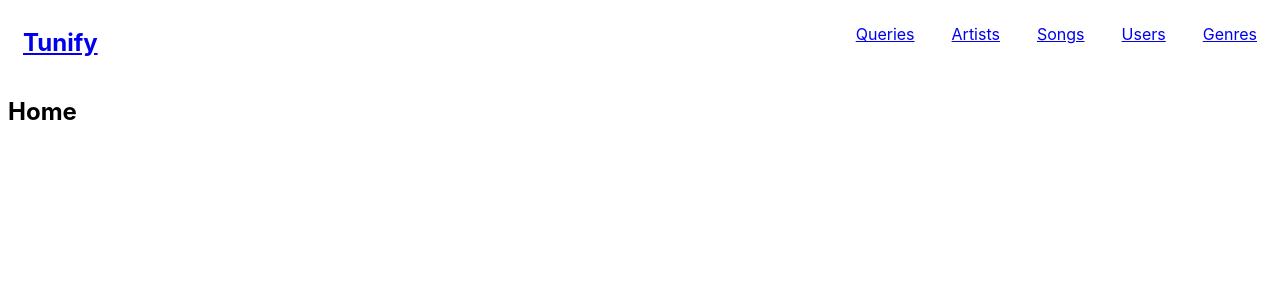
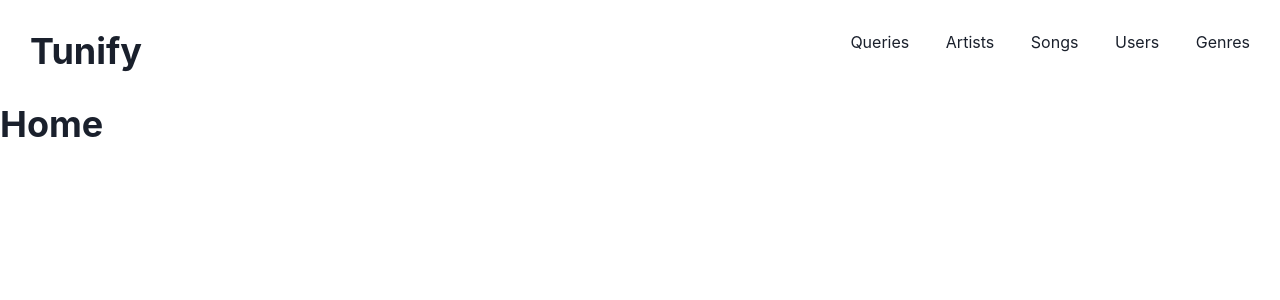
Before and after one commit to renzol2/tunify, a React (Create React App) app in the folder frontend/: page / in a window 1280 px wide. Shown: the top 300 px of the page. Built offline with nearby package versions, Linux system fonts and the light colour scheme.

Commit message:
Install Chakra UI

```diff
--- a/frontend/package.json
+++ b/frontend/package.json
@@ -3,11 +3,15 @@
   "version": "0.1.0",
   "private": true,
   "dependencies": {
+    "@chakra-ui/react": "^1.6.0",
+    "@emotion/react": "^11.1.5",
+    "@emotion/styled": "^11.3.0",
     "@testing-library/jest-dom": "^5.11.9",
     "@testing-library/react": "^11.2.5",
     "@testing-library/user-event": "^12.8.3",
     "axios": "^0.21.1",
     "cors": "^2.8.5",
+    "framer-motion": "^4.1.10",
     "react": "^17.0.2",
     "react-dom": "^17.0.2",
     "react-router-dom": "^5.2.0",
--- a/frontend/src/App.js
+++ b/frontend/src/App.js
@@ -1,5 +1,6 @@
 import './App.css';
 import React from 'react';
+import { Box, Flex, Heading } from '@chakra-ui/react';
 import { BrowserRouter as Router, Switch, Route, Link } from 'react-router-dom';
 import Artists from './pages/Artists';
 import Songs from './pages/Songs';
@@ -19,34 +20,26 @@ function App() {
 
   return (
     <Router>
-      <div>
+      <Box>
         {/* Nav bar */}
-        <div style={{ width: '100%' }}>
-          <nav
-            style={{
-              width: 'auto',
-              paddingLeft: 15,
-              paddingRight: 15,
-              display: 'flex',
-              justifyContent: 'space-between',
-            }}
-          >
+        <Box w="100%">
+          <Flex w="auto" p={30} justifyContent="space-between">
             <Link to="/">
-              <h1>Tunify</h1>
+              <Heading as="h1">Tunify</Heading>
             </Link>
-            <div style={{ marginLeft: 'auto', marginRight: 'auto' }} />
+            <Box ml="auto" mr="auto" />
             {routes.map(({ route, name }) => (
               <Link key={route} to={route} style={{ marginLeft: '3%' }}>
                 <p>{name}</p>
               </Link>
             ))}
-          </nav>
-        </div>
+          </Flex>
+        </Box>
 
         {/* Routes */}
         <Switch>
           <Route exact path="/">
-            <h2>Home</h2>
+            <Heading as="h2">Home</Heading>
           </Route>
           {routes.map(({ route, page }) => (
             <Route exact path={route} key={route}>
@@ -54,7 +47,7 @@ function App() {
             </Route>
           ))}
         </Switch>
-      </div>
+      </Box>
     </Router>
   );
 }
--- a/frontend/src/index.js
+++ b/frontend/src/index.js
@@ -1,6 +1,11 @@
 import React from 'react';
 import ReactDOM from 'react-dom';
+import App from './App';
+import { ChakraProvider } from '@chakra-ui/react';
 
-import App from './App';
-
-ReactDOM.render(<App />, document.getElementById('root'));
+ReactDOM.render(
+  <ChakraProvider>
+    <App />
+  </ChakraProvider>,
+  document.getElementById('root')
+);
```
Also changed, not shown: 1 other file (tests, documents, lock files or other folders).
